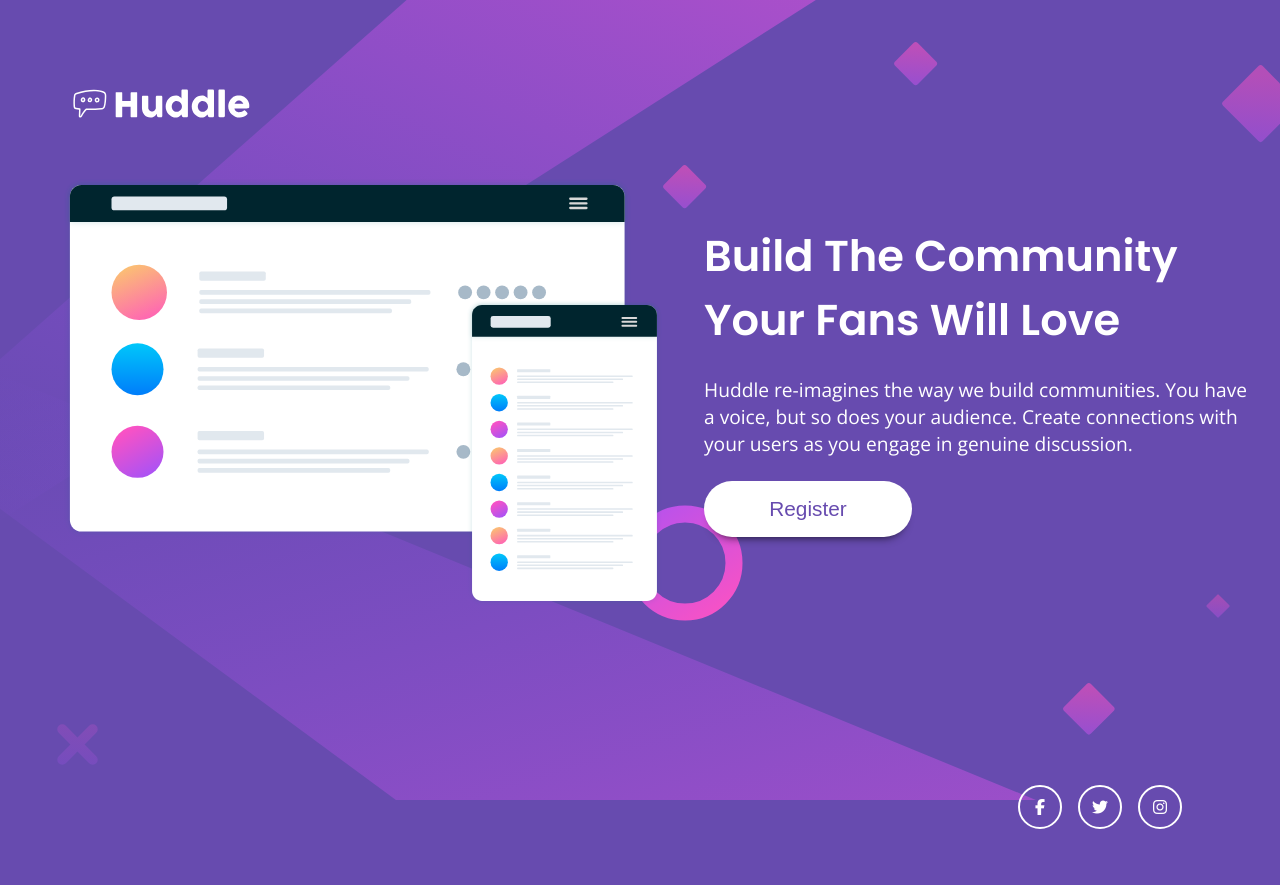
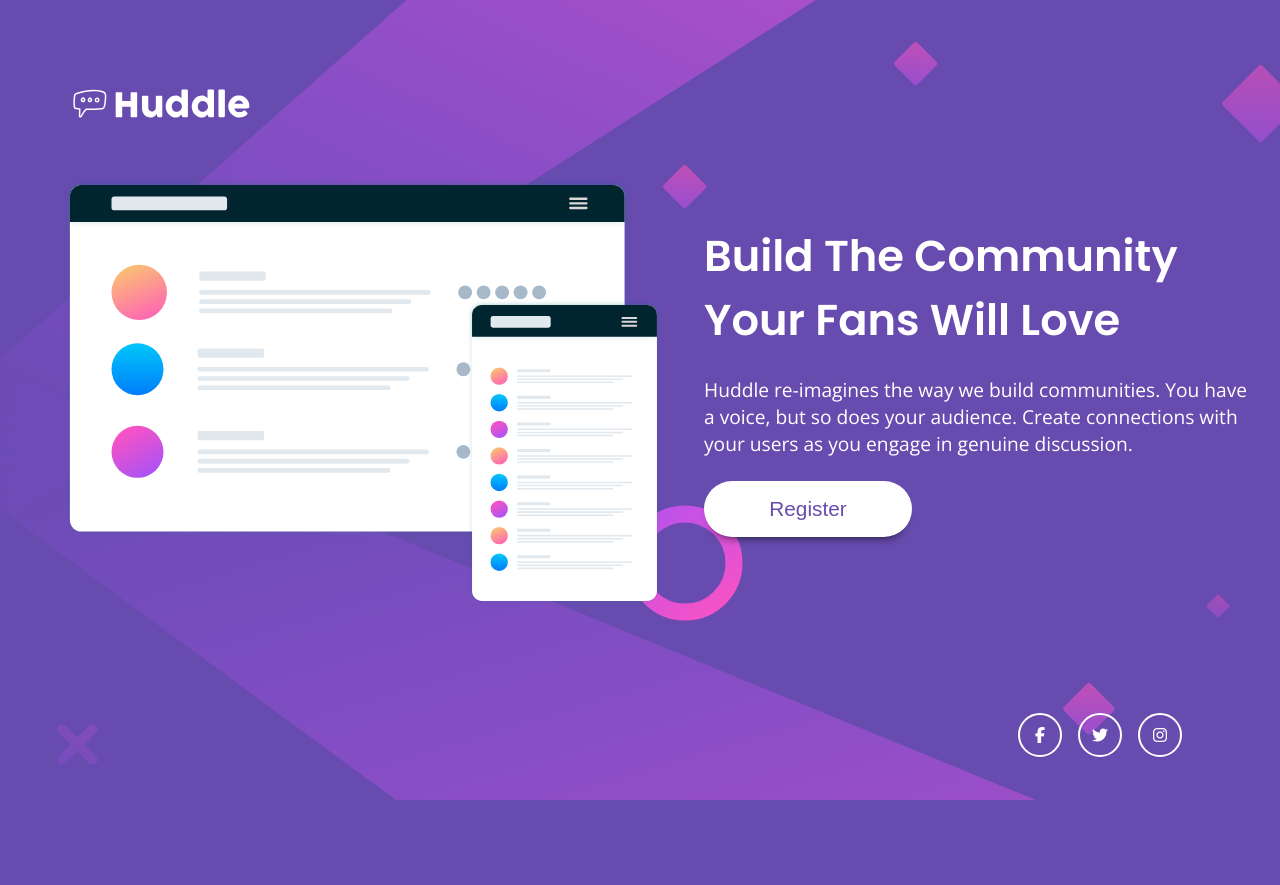
Before and after one commit to Creed23R/Huddle-landing-page-with, a plain HTML site: page index.html in a window 1280 px wide. After the commit the page ends 813 px from the top, so only its background shows below. Drawn offline with nearby package versions, Linux system fonts and the light colour scheme.

Commit message:
Huddle landing page with a single introductory section modified 2

```diff
--- a/style.css
+++ b/style.css
@@ -166,7 +166,7 @@ button {
     }
 
     .social{
-        margin: 9rem 5rem;
+        margin: 4.5rem 5rem;
         justify-content: end;
     }
 
```
